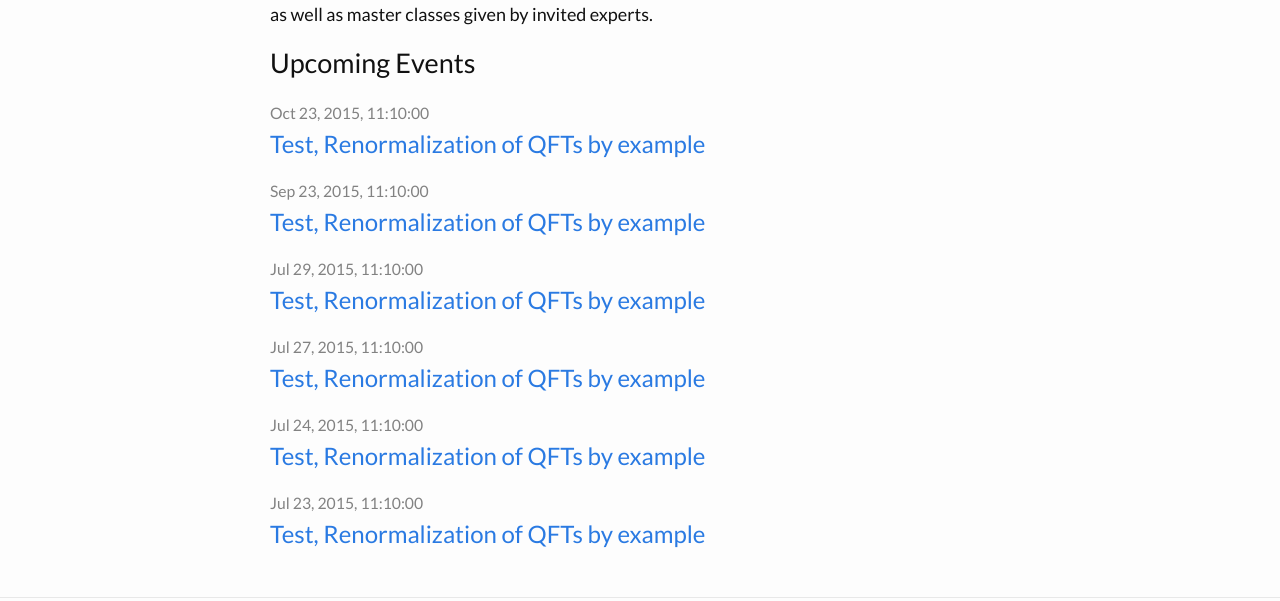
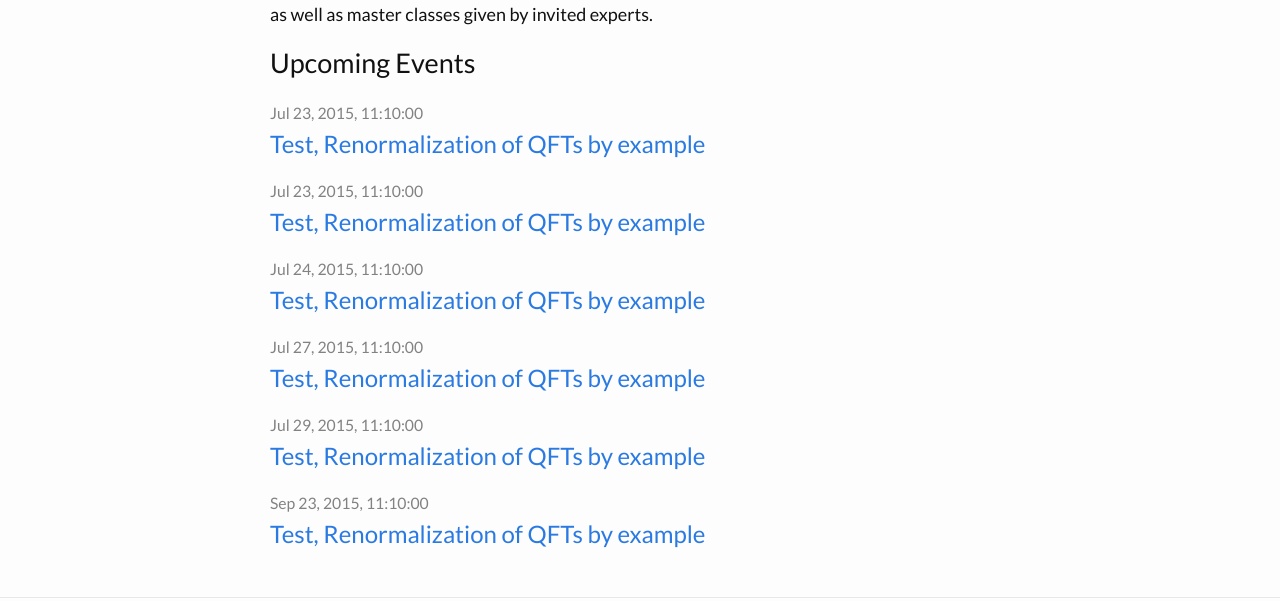
Before and after one commit to g-s-lab/glab, a Jekyll site: the page built from index.md, in a window 1280 px wide. Shown: the part 360-961 px from the top of the page. Built offline with Jekyll 4.4.1, drawn with Linux system fonts in a browser that asks for light colours.

Commit message:
Update index.md

```diff
--- a/index.md
+++ b/index.md
@@ -25,7 +25,7 @@ The Geometric Structures Lab is located within the [Fields Institute](http://www
   <ul class="post-list">
   {% assign counter = 0 %}
   {% assign curDate = site.time | date: '%s' %}
-  {% for post in site.categories['talk'] %}
+  {% for post in site.categories['talk'] reversed %}
     {% assign postStartDate = post.date | date: '%s' %}
     {% if postStartDate >= curDate and counter  < 6 %}
        {% assign counter = counter | plus: 1 %}
```
